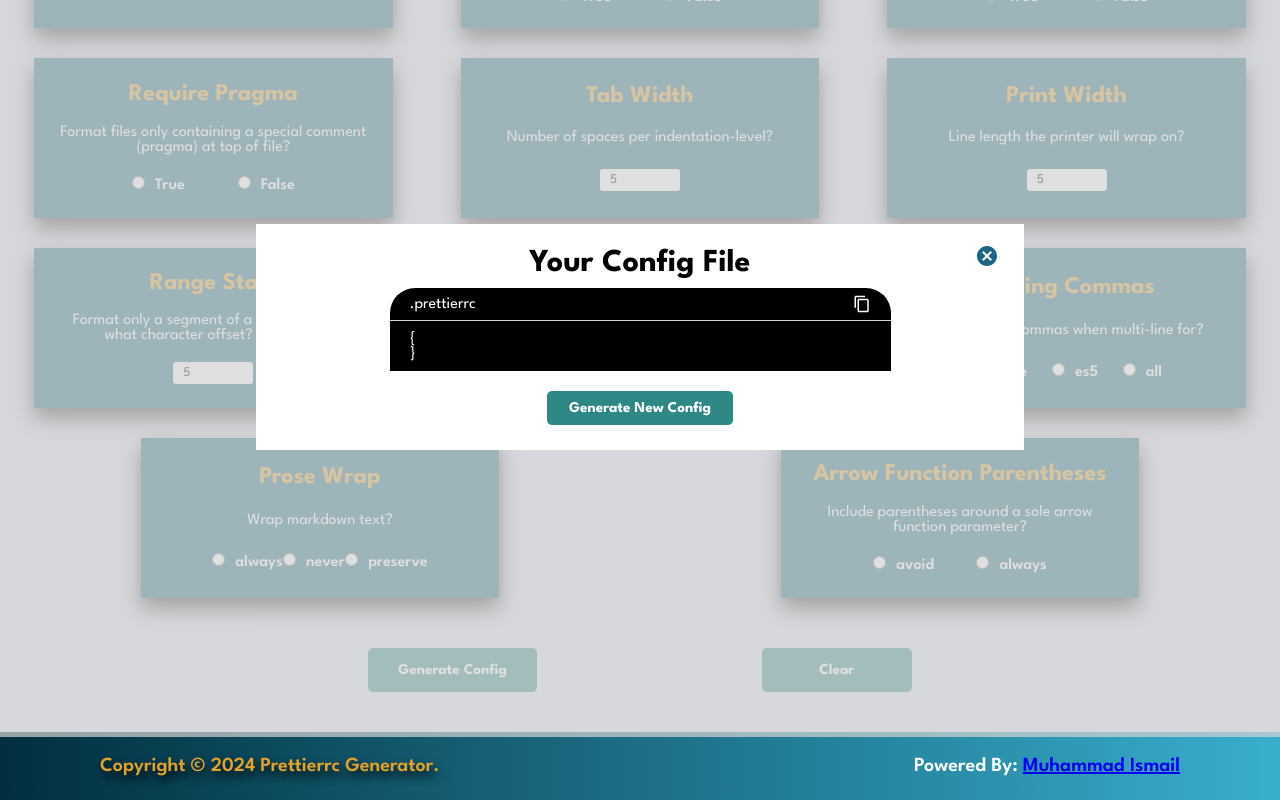
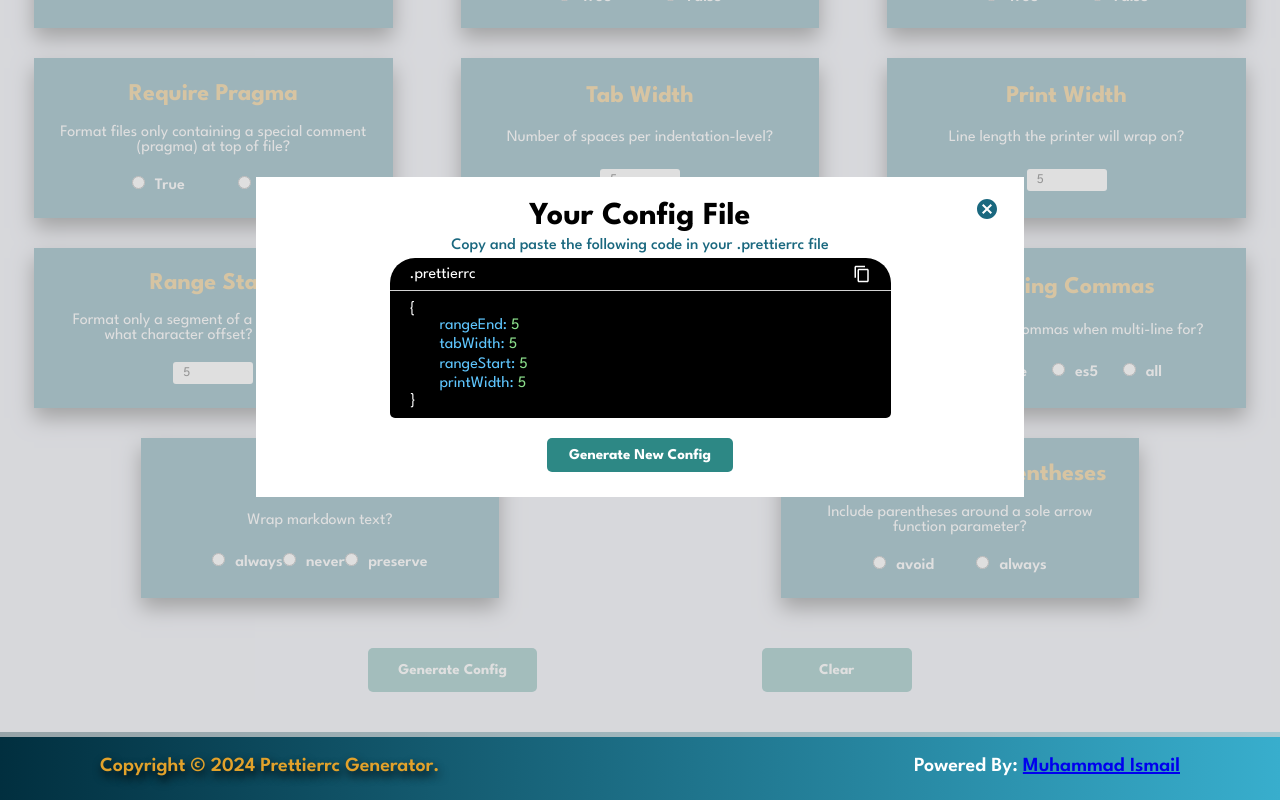
Before and after one commit to Ismail-047/PrettierrcGenerator, a React (Vite) app: page / in a window 1280 px wide. Both pictures are taken after typing "5", "5", "5", "5" into the empty fields and a click on the button "Generate Config". Shown: the part 481-1281 px from the top of the page. Built offline with nearby package versions, Linux system fonts and the light colour scheme; a web font is replaced by a local one.

Commit message:
Add Configuration File Functionality

```diff
--- a/src/components/ConfigFile/ConfigFile.css
+++ b/src/components/ConfigFile/ConfigFile.css
@@ -29,6 +29,12 @@
    flex-direction: column;
 }
 
+.mainContainer p {
+   padding-top: 7px;
+   font-weight: 500;
+   color: #1A687F;
+}
+
 .cancelIcon {
    padding: 0px;
    position: absolute;
@@ -49,7 +55,7 @@
    display: flex;
    flex-direction: column;
    min-width: 75%;
-   margin-top: 10px;
+   margin-top: 5px;
    align-items: center;
    justify-content: space-between;
 }
@@ -77,6 +83,9 @@
    background-color: black;
    width: 100%;
    color: white;
+   border-bottom-left-radius: 5px;
+   border-bottom-right-radius: 5px;
+
 }
 
 .copyButton {
@@ -125,6 +134,32 @@
    }
 }
 
+.keyValueContainer {
+   line-height: 1.20;
+   text-align: left;
+   padding-left: 30px;
+}
+
+.keys {
+   color: #5ec5fd;
+}
+
+.numberValues {
+   color: #8add8a;
+}
+
+.stringValues {
+   color: #df7348;
+}
+
+.values {
+   padding-left: 4px;
+}
+
+.boolvalues {
+   color: #016fc9;
+}
+
 @media only screen and (max-width: 767px) {
    .mainContainer h1 {
       font-size: 25px;
--- a/src/components/ConfigFile/ConfigFile.jsx
+++ b/src/components/ConfigFile/ConfigFile.jsx
@@ -8,7 +8,21 @@ import "./ConfigFile.css"
 function ConfigFile({
    displayFile,
    onCloseButtonClick,
-   onGenerateNewFileButtonClick
+   onGenerateNewFileButtonClick,
+   tabs,
+   quotes,
+   tabWidth,
+   rangeEnd,
+   proseWrap,
+   rangeStart,
+   printWidth,
+   semicolons,
+   jsxBrackets,
+   insertPragma,
+   requirePragma,
+   trailingCommas,
+   bracketSpacing,
+   arrowFunctionParentheses
 }) {
    const text = useRef(null);
    const [isCopied, setIsCopied] = useState(false);
@@ -27,10 +41,11 @@ function ConfigFile({
                onClick={onCloseButtonClick}
             />
             <h1>Your Config File</h1>
+            <p>Copy and paste the following code in your .prettierrc file</p>
 
             <div className="codeMainContainer">
                <div className="codeContainerHeader">
-                  <p>.prettierrc</p>
+                  <span>.prettierrc</span>
                   <CopyToClipboard text={text.current?.innerText}
                      onCopy={displayCopied}
                   >
@@ -41,12 +56,111 @@ function ConfigFile({
                      Copied
                      <CheckCircleOutlineIcon className='checkIcon' />
                   </span>
-
                </div>
                <div className="codeContainerBody"
                   ref={text}
                >
                   {"{"} <br />
+                  <div className="keyValueContainer">
+                     {semicolons && (
+                        <>
+                           <span className='keys'>semi:</span>
+                           <span className='values boolvalues'>{semicolons}</span>
+                           <br />
+                        </>
+                     )}
+                     {tabs && (
+                        <>
+                           <span className='keys'>tabs:</span>
+                           <span className='values boolvalues'>{tabs}</span>
+                           <br />
+                        </>
+                     )}
+                     {quotes && (
+                        <>
+                           <span className='keys'>quotes:</span>
+                           <span className='values boolvalues'>{quotes}</span>
+                           <br />
+                        </>
+                     )}
+                     {rangeEnd && (
+                        <>
+                           <span className='keys'>rangeEnd:</span>
+                           <span className='values numberValues'>{rangeEnd}</span>
+                           <br />
+                        </>
+                     )}
+                     {tabWidth && (
+                        <>
+                           <span className='keys'>tabWidth:</span>
+                           <span className='values numberValues'>{tabWidth}</span>
+                           <br />
+                        </>
+                     )}
+                     {proseWrap && (
+                        <>
+                           <span className='keys'>proseWrap:</span>
+                           <span className='values stringValues'>{`"${proseWrap}"`}</span>
+                           <br />
+                        </>
+                     )}
+                     {rangeStart && (
+                        <>
+                           <span className='keys'>rangeStart:</span>
+                           <span className='values numberValues'>{rangeStart}</span>
+                           <br />
+                        </>
+                     )}
+                     {printWidth && (
+                        <>
+                           <span className='keys'>printWidth:</span>
+                           <span className='values numberValues'>{printWidth}</span>
+                           <br />
+                        </>
+                     )}
+                     {jsxBrackets && (
+                        <>
+                           <span className='keys'>jsxBrackets:</span>
+                           <span className='values boolvalues'>{jsxBrackets}</span>
+                           <br />
+                        </>
+                     )}
+                     {insertPragma && (
+                        <>
+                           <span className='keys'>insertPragma:</span>
+                           <span className='values boolvalues'>{insertPragma}</span>
+                           <br />
+                        </>
+                     )}
+                     {requirePragma && (
+                        <>
+                           <span className='keys'>requirePragma:</span>
+                           <span className='values boolvalues'>{requirePragma}</span>
+                           <br />
+                        </>
+                     )}
+                     {trailingCommas && (
+                        <>
+                           <span className='keys'>trailingCommas:</span>
+                           <span className='values stringValues'>{`"${trailingCommas}"`}</span>
+                           <br />
+                        </>
+                     )}
+                     {bracketSpacing && (
+                        <>
+                           <span className='keys'>bracketSpacing:</span>
+                           <span className='values boolvalues'>{bracketSpacing}</span>
+                           <br />
+                        </>
+                     )}
+                     {arrowFunctionParentheses && (
+                        <>
+                           <span className='keys'>arrowFunctionParentheses:</span>
+                           <span className='values stringValues'>{`"${arrowFunctionParentheses}"`}</span>
+                           <br />
+                        </>
+                     )}
+                  </div>
                   {"}"}
                </div>
 
--- a/src/pages/Home/Home.jsx
+++ b/src/pages/Home/Home.jsx
@@ -42,6 +42,7 @@ function Home() {
    const generateConfigFile = () => {
       setDisplayConfigFile(true);
    }
+
    const closeConfigFile = () => {
       setDisplayConfigFile(false);
    }
@@ -156,6 +157,20 @@ function Home() {
          <ConfigFile displayFile={displayConfigFile}
             onCloseButtonClick={closeConfigFile}
             onGenerateNewFileButtonClick={closeConfigFile}
+            tabs={tabs}
+            quotes={quotes}
+            tabWidth={tabWidth}
+            rangeEnd={rangeEnd}
+            proseWrap={proseWrap}
+            rangeStart={rangeStart}
+            printWidth={printWidth}
+            semicolons={semicolons}
+            jsxBrackets={jsxBrackets}
+            insertPragma={insertPragma}
+            requirePragma={requirePragma}
+            trailingCommas={trailingCommas}
+            bracketSpacing={bracketSpacing}
+            arrowFunctionParentheses={arrowFunctionParentheses}
          />
 
       </main>
```
